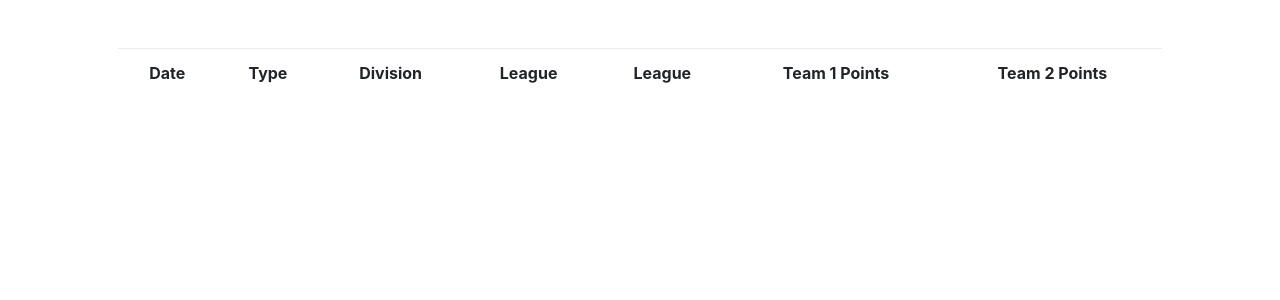
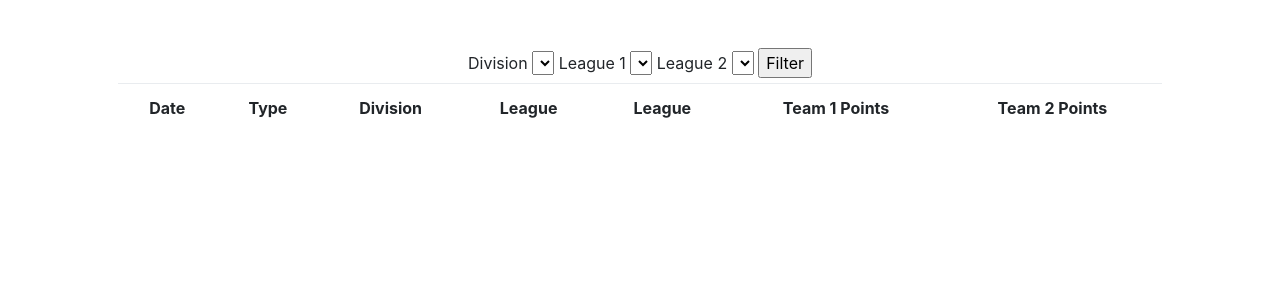
Before and after one commit to OmarTheJRDAPal/scoring, a Flask app: template templates/games.html in a window 1280 px wide. Shown: the part 76-376 px from the top of the page. Run offline with Flask 2, Linux system fonts and the light colour scheme; the template is opened without the code that fills it, so the values that code supplies are empty; some libraries are stand-ins or nearby versions.

Commit message:
add game search feature

```diff
--- a/application.py
+++ b/application.py
@@ -229,24 +229,47 @@ def leagues_for_division():
 def game():
     if not request.args.get("id"):
       return apology("must provide group_id", BAD_REQUEST)
-    game_id = int(request.args.get("game_id"))
+    game_id = int(request.args.get("id"))
 
     games_result = db.execute("""
+        SELECT games.id as game_id, game_date, game_type, divisions.name as division, leagues.name as team1_league,
+        leagues2.name as team2_league, team1_points, team2_points, team1_expulsions, team2_expulsions
+         FROM games
+        JOIN game_types ON game_type_id = game_types.id
+        JOIN teams team_1_data ON team_1_data.id = team1_id
+        JOIN leagues ON leagues.id = team_1_data.league_id
+        JOIN teams team_2_data ON team_2_data.id = team2_id
+        JOIN leagues leagues2 ON leagues2.id = team_2_data.league_id
+        JOIN divisions ON divisions.id = team_1_data.division_id
+	WHERE games.id = :game_id
+    """, game_id=game_id)
 
-	SELECT * FROM games WHERE id = :game_id
-
+    game_ranking_points = db.execute("""
+	SELECT groups.name, team1_ranking_points, team2_ranking_points FROM game_ranking_points
+	JOIN groups ON groups.id = game_ranking_points.group_id
+	WHERE game_ranking_points.game_id = :game_id
     """, game_id=game_id)
 
     if len(games_result) != 1:
             return apology("couldn't find game", NOT_FOUND)
 
+    game = games_result[0]
+    game["ranking_points"] = game_ranking_points
 
-    print game_id
     return render_template("game.html", game=game)
 
 @app.route("/games", methods=["GET"])
 @login_required
 def games():
+
+    divisions_result = db.execute("""
+	SELECT id, name FROM divisions
+    """)
+
+    leagues_result = db.execute("""
+	SELECT id, name FROM leagues
+    """)
+
     games_result = db.execute("""
         SELECT games.id as game_id, game_date, game_type, divisions.name as division, leagues.name as team1_league,
         leagues2.name as team2_league, team1_points, team2_points
@@ -258,7 +281,32 @@ def games():
         JOIN leagues leagues2 ON leagues2.id = team_2_data.league_id
         JOIN divisions ON divisions.id = team_1_data.division_id
     """)
-    return render_template("games.html", games=games_result)
+
+    if request.args.get("division_id"):
+      division_id = request.args.get("division_id")
+    else:
+      division_id = ""
+
+    if request.args.get("league1_id"):
+      league1_id = request.args.get("league1_id")
+    else:
+      league1_id = ""
+
+    if request.args.get("league2_id"):
+      league2_id = request.args.get("league2_id")
+    else:
+      league2_id = ""
+
+    print "division id", division_id, "league 1 id",  league1_id, "league 2 id", league2_id
+
+    return render_template("games.html",
+      games=games_result,
+      divisions=divisions_result,
+      leagues=leagues_result,
+      division_id=division_id,
+      league1_id=league1_id,
+      league2_id=league2_id
+    )
 
 @app.route("/median", methods=["GET"])
 @login_required
--- a/templates/games.html
+++ b/templates/games.html
@@ -5,6 +5,32 @@
 {% endblock %}
 
 {% block main %}
+<form action="/games" method="get">
+<label for="division_select">Division</label>
+<select name="division_id" id="division_select">
+    <option value=""></option>
+  {% for division in divisions %}
+    <option value="{{division["id"]}}">{{division["name"]}}</option>
+  {% endfor %}
+</select>
+<label for="league1_select">League 1</label>
+<select name="league1_id" id="league1_select">
+  <option value=""></option>
+  {% for league in leagues %}
+    {{"c" + league["id"] + "b"}}
+    {{"c" + league1_id + "c"}}
+    <option value="{{league["id"]}}" {{"selected" if league1_id == league["id"] else ""}}>{{league["name"]}}</option>
+  {% endfor %}
+</select>
+<label for="league2_select">League 2</label>
+<select name="league2_id" id="league2_select">
+  <option value=""></option>
+  {% for league in leagues %}
+    <option value="{{league["id"]}}" {{"selected" if league2_id == league["id"] else ""}}>{{league["name"]}}</option>
+  {% endfor %}
+</select>
+<input type="submit" value="Filter"/>
+</form>
 <table class="table">
   <tr>
     <th>Date</th>
```
Also changed, not shown: 1 other file.
